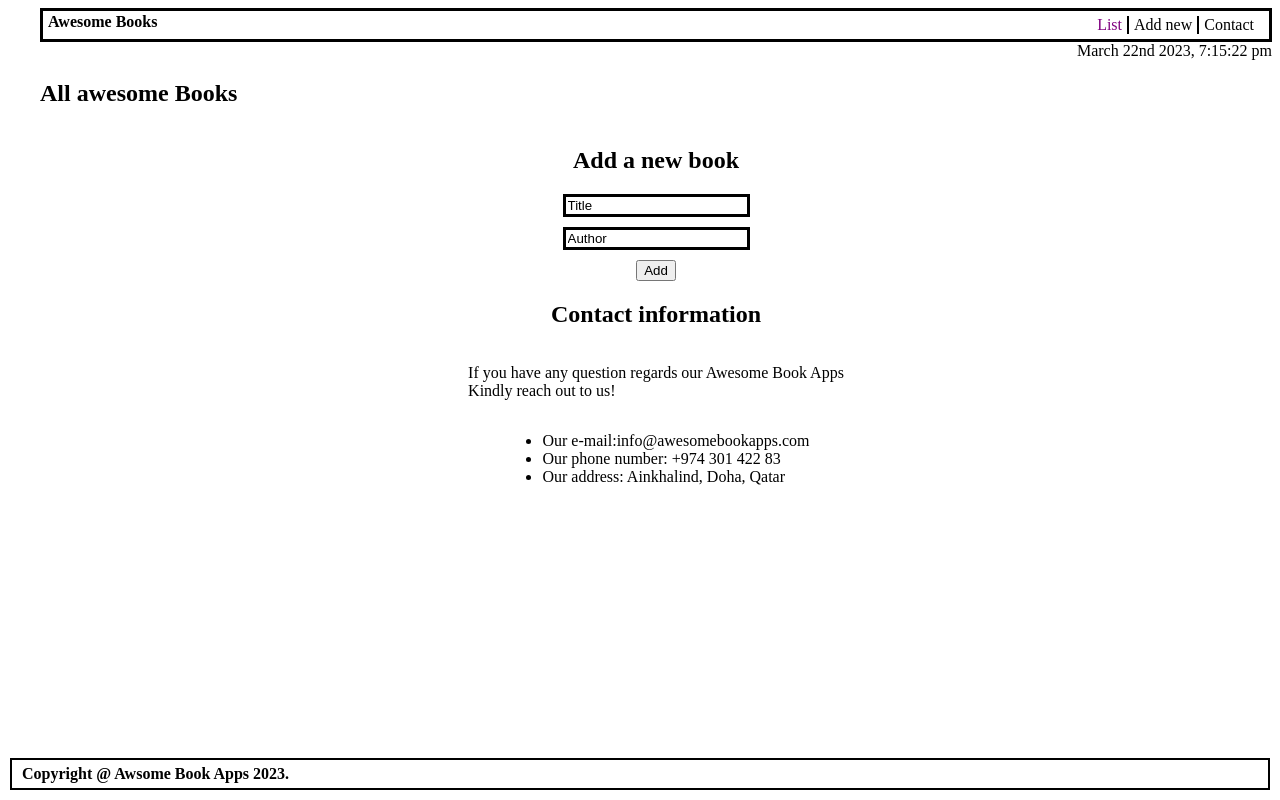
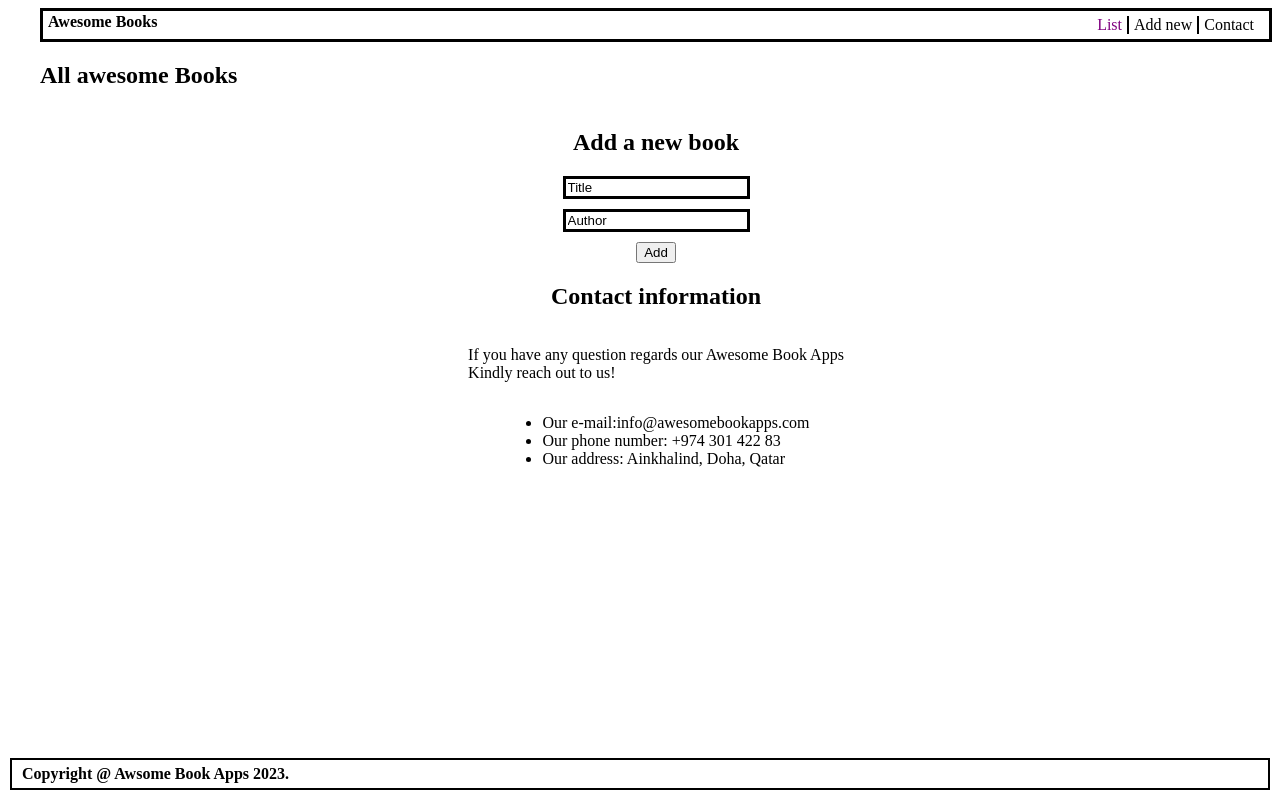
Before and after one commit to Abmart0803/Awesome-books-JavaScript-Project, a website: page index.html in a window 1280 px wide. Drawn offline with Linux system fonts and the light colour scheme.

Commit message:
Modify index.html file

```diff
--- a/index.html
+++ b/index.html
@@ -19,7 +19,7 @@
       </nav>
     </header>
     <main>
-      <div class="time-stamp">March 22nd 2023, 7:15:22 pm</div>
+
       <div class="tabs">
         <section id="books" class="tab">
           <h1>All awesome Books</h1>
```
